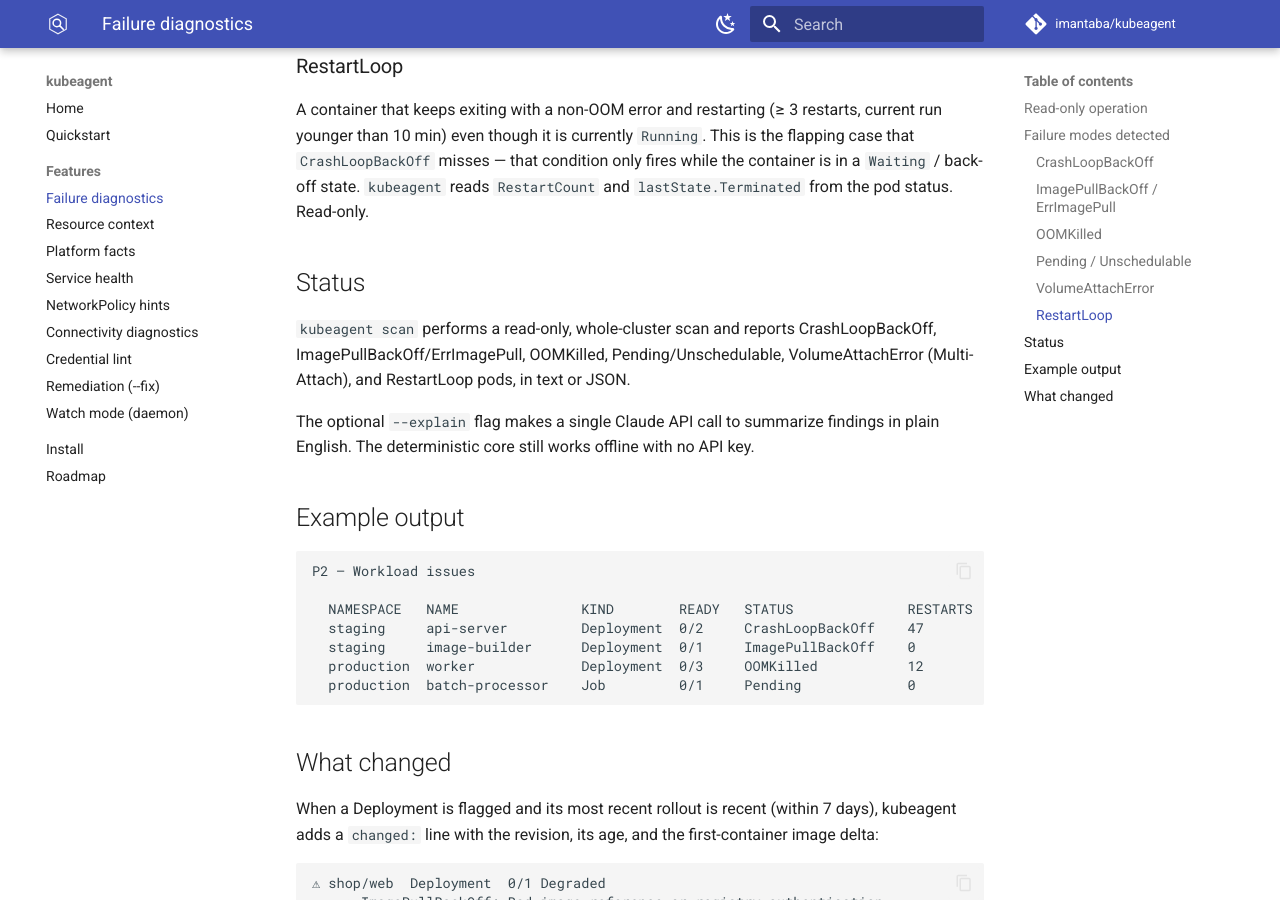
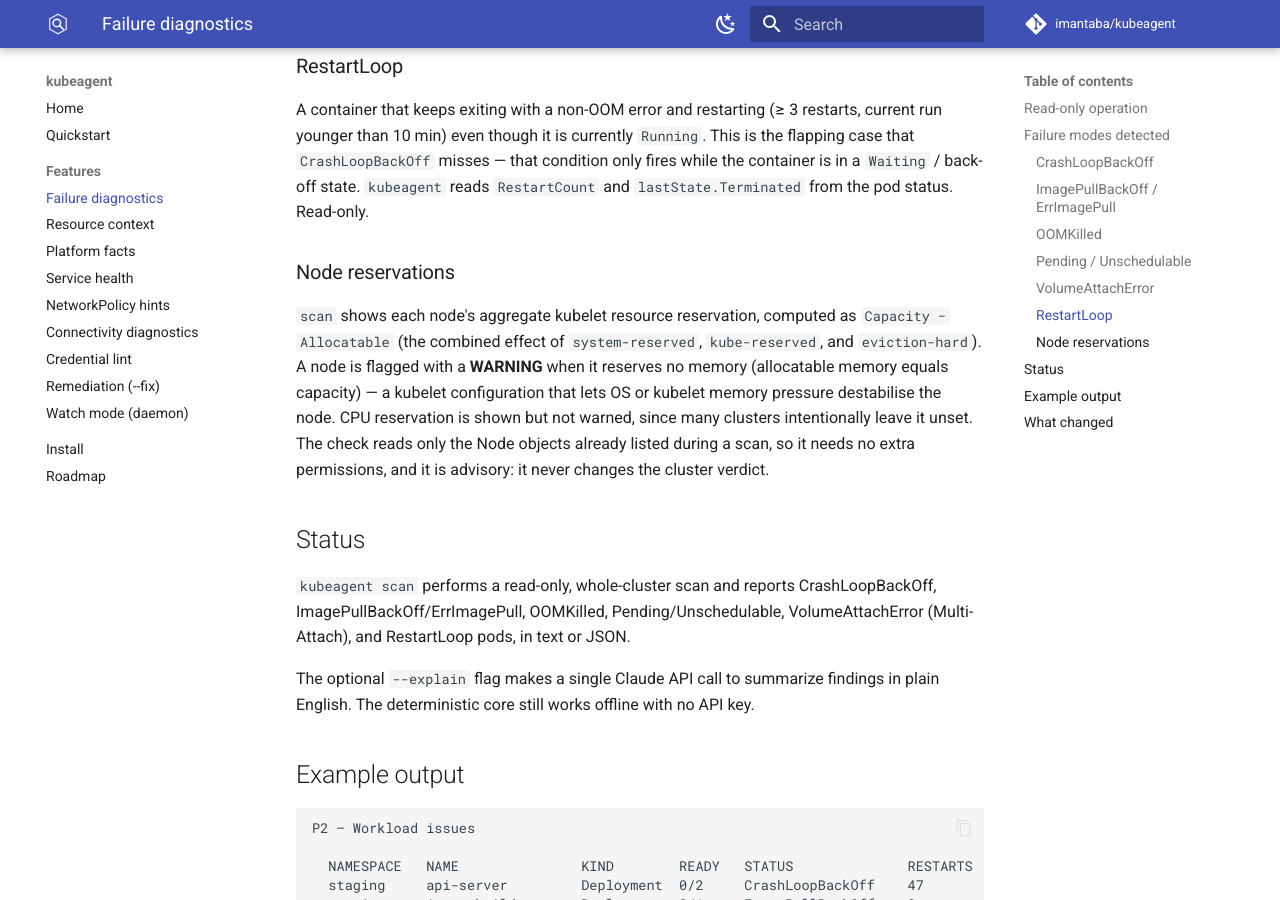
Before and after one commit to imantaba/kubeagent, an MkDocs documentation site: the page built from website/docs/features/diagnostics.md, in a window 1280 px wide and 900 px high, scrolled down 1238 px. Built offline with MkDocs 1.6.1 and Material for MkDocs 9.7.7, drawn with Linux system fonts in a browser that asks for light colours; comment, search, counter and statistics services are not loaded.

Commit message:
docs: document node reservation check and its daemon metric

```diff
--- a/website/docs/features/diagnostics.md
+++ b/website/docs/features/diagnostics.md
@@ -52,6 +52,18 @@ condition only fires while the container is in a `Waiting` / back-off state.
 `kubeagent` reads `RestartCount` and `lastState.Terminated` from the pod
 status. Read-only.
 
+### Node reservations
+
+`scan` shows each node's aggregate kubelet resource reservation, computed as
+`Capacity − Allocatable` (the combined effect of `system-reserved`,
+`kube-reserved`, and `eviction-hard`). A node is flagged with a **WARNING** when
+it reserves no memory (allocatable memory equals capacity) — a kubelet
+configuration that lets OS or kubelet memory pressure destabilise the node. CPU
+reservation is shown but not warned, since many clusters intentionally leave it
+unset. The check reads only the Node objects already listed during a scan, so it
+needs no extra permissions, and it is advisory: it never changes the cluster
+verdict.
+
 ## Status
 
 `kubeagent scan` performs a read-only, whole-cluster scan and reports
```
Also changed, not shown: website/docs/features/watch-mode.md (+1 -0 lines), CHANGELOG.md, README.md.
